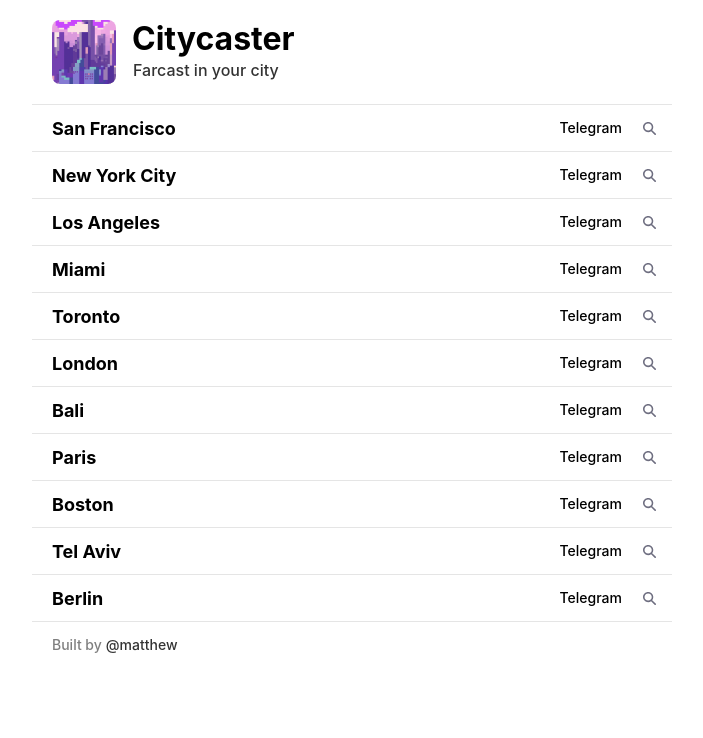
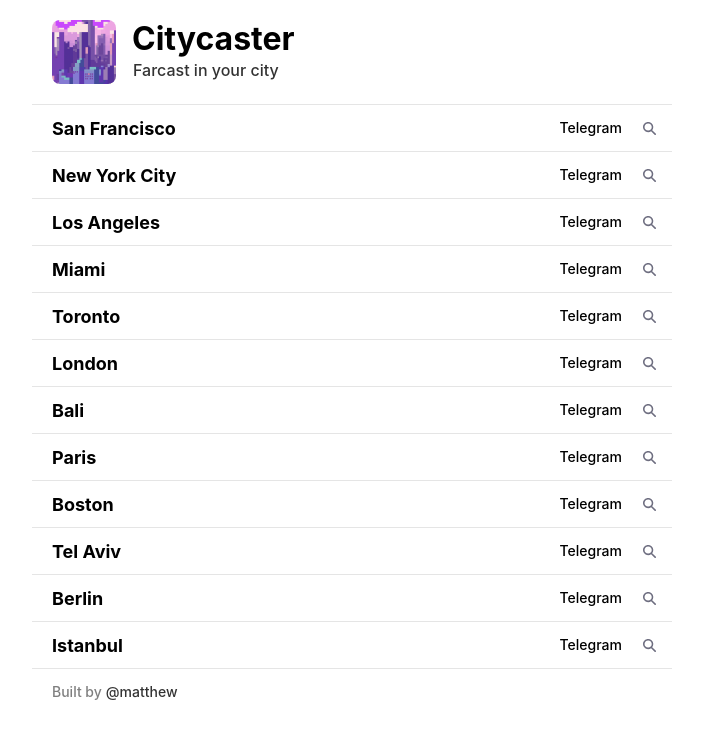
Before and after one commit to mko4444/Citycaster, a Next.js app: page / in a window 1280 px wide. Shown: the top 738 px of the page, without its empty margins (288-991 px from the left). Built offline with nearby package versions, Linux system fonts and the light colour scheme.

Commit message:
Update index.tsx

```diff
--- a/pages/index.tsx
+++ b/pages/index.tsx
@@ -64,6 +64,11 @@
           searchTerm: "berlin",
           name: "Berlin",
           telegram: "https://t.me/+yYtlbqJipuYwZDg0",
+        },
+        {
+          searchTerm: "istanbul",
+          name: "Istanbul",
+          telegram: "https://t.me/farcaster_istanbul",
         },
       ].map((city: City) => (
         <>
```
